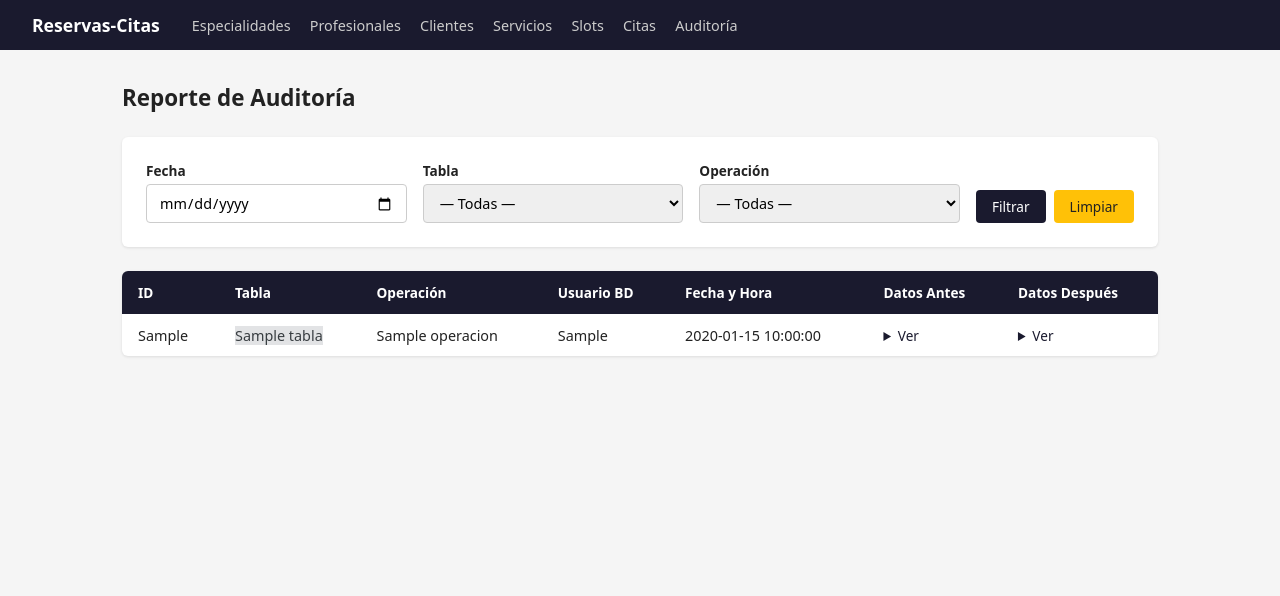
After one commit to Sebas-Manti/reservas-citas, a Flask app: template backend/app/templates/pages/auditoria/lista.html in a window 1280 px wide. The commit adds this page. Shown: the top 596 px of the page. Run offline with Flask 3, Linux system fonts and the light colour scheme; the template is opened without the code that fills it: most values are stand-ins (such as "Sample title", 1, 10 or a date in 2020).

Commit message:
modulo auditoria

```diff
--- a/backend/app/main.py
+++ b/backend/app/main.py
@@ -22,7 +22,7 @@ from app.routers.servicio     import servicio_bp
 from app.routers.slot         import slot_bp
 from app.routers.cita         import cita_bp
 from app.routers.notificacion import notificacion_bp
-# from app.routers.auditoria    import auditoria_bp
+from app.routers.auditoria    import auditoria_bp
 
 app.register_blueprint(especialidad_bp)
 app.register_blueprint(profesional_bp)
@@ -31,7 +31,7 @@ app.register_blueprint(servicio_bp)
 app.register_blueprint(slot_bp)
 app.register_blueprint(cita_bp)
 app.register_blueprint(notificacion_bp)
-# app.register_blueprint(auditoria_bp)
+app.register_blueprint(auditoria_bp)
 
 
 @app.route("/")
--- a/backend/app/static/css/style.css
+++ b/backend/app/static/css/style.css
@@ -165,3 +165,28 @@ footer {
 .badge-tipo-cancelacion  { background: #f8d7da; color: #721c24; }
 .badge-tipo-recordatorio { background: #fff3cd; color: #856404; }
 .badge-tipo-completada   { background: #d1ecf1; color: #0c5460; }
+
+/* ── Auditoría ── */
+.badge-tabla { background: #e2e3e5; color: #383d41; }
+
+.badge-op-insert { background: #d4edda; color: #155724; }
+.badge-op-update { background: #fff3cd; color: #856404; }
+.badge-op-delete { background: #f8d7da; color: #721c24; }
+
+.json-pre {
+    font-size: 0.75rem;
+    background: #f5f5f5;
+    padding: 0.5rem;
+    border-radius: 4px;
+    max-width: 300px;
+    overflow-x: auto;
+    white-space: pre-wrap;
+    word-break: break-all;
+    margin-top: 0.5rem;
+}
+
+details summary {
+    cursor: pointer;
+    color: #1a1a2e;
+    font-size: 0.85rem;
+}
--- /dev/null
+++ b/backend/app/templates/pages/auditoria/lista.html
@@ -0,0 +1,91 @@
+{% extends "base.html" %}
+{% block title %}Auditoría{% endblock %}
+
+{% block content %}
+<div class="page-header">
+    <h1>Reporte de Auditoría</h1>
+</div>
+
+<!-- Filtros -->
+<div class="form-card" style="max-width:100%; margin-bottom:1.5rem;">
+    <form method="GET" style="display:flex; gap:1rem; flex-wrap:wrap; align-items:flex-end;">
+        <div class="form-group" style="margin:0; flex:1; min-width:150px;">
+            <label>Fecha</label>
+            <input type="date" name="fecha" value="{{ filtro_fecha }}">
+        </div>
+        <div class="form-group" style="margin:0; flex:1; min-width:150px;">
+            <label>Tabla</label>
+            <select name="tabla">
+                <option value="">— Todas —</option>
+                {% for t in tablas %}
+                <option value="{{ t.tabla }}"
+                    {{ 'selected' if filtro_tabla == t.tabla else '' }}>
+                    {{ t.tabla }}
+                </option>
+                {% endfor %}
+            </select>
+        </div>
+        <div class="form-group" style="margin:0; flex:1; min-width:150px;">
+            <label>Operación</label>
+            <select name="operacion">
+                <option value="">— Todas —</option>
+                <option value="INSERT"  {{ 'selected' if filtro_operacion == 'INSERT'  else '' }}>INSERT</option>
+                <option value="UPDATE"  {{ 'selected' if filtro_operacion == 'UPDATE'  else '' }}>UPDATE</option>
+                <option value="DELETE"  {{ 'selected' if filtro_operacion == 'DELETE'  else '' }}>DELETE</option>
+            </select>
+        </div>
+        <div style="display:flex; gap:0.5rem;">
+            <button type="submit" class="btn btn-primary">Filtrar</button>
+            <a href="/auditoria" class="btn btn-warning">Limpiar</a>
+        </div>
+    </form>
+</div>
+
+<!-- Tabla -->
+<table>
+    <thead>
+        <tr>
+            <th>ID</th>
+            <th>Tabla</th>
+            <th>Operación</th>
+            <th>Usuario BD</th>
+            <th>Fecha y Hora</th>
+            <th>Datos Antes</th>
+            <th>Datos Después</th>
+        </tr>
+    </thead>
+    <tbody>
+        {% for r in registros %}
+        <tr>
+            <td>{{ r.id_auditoria }}</td>
+            <td><span class="badge badge-tabla">{{ r.tabla }}</span></td>
+            <td>
+                <span class="badge badge-op-{{ r.operacion.lower() }}">
+                    {{ r.operacion }}
+                </span>
+            </td>
+            <td>{{ r.usuario_bd }}</td>
+            <td>{{ r.fecha_hora.strftime('%Y-%m-%d %H:%M:%S') }}</td>
+            <td>
+                {% if r.datos_antes %}
+                <details>
+                    <summary>Ver</summary>
+                    <pre class="json-pre">{{ r.datos_antes }}</pre>
+                </details>
+                {% else %}—{% endif %}
+            </td>
+            <td>
+                {% if r.datos_despues %}
+                <details>
+                    <summary>Ver</summary>
+                    <pre class="json-pre">{{ r.datos_despues }}</pre>
+                </details>
+                {% else %}—{% endif %}
+            </td>
+        </tr>
+        {% else %}
+        <tr><td colspan="7">No hay registros de auditoría.</td></tr>
+        {% endfor %}
+    </tbody>
+</table>
+{% endblock %}
```
Also changed, not shown: backend/app/routers/auditoria.py (added, +52 -0 lines).
